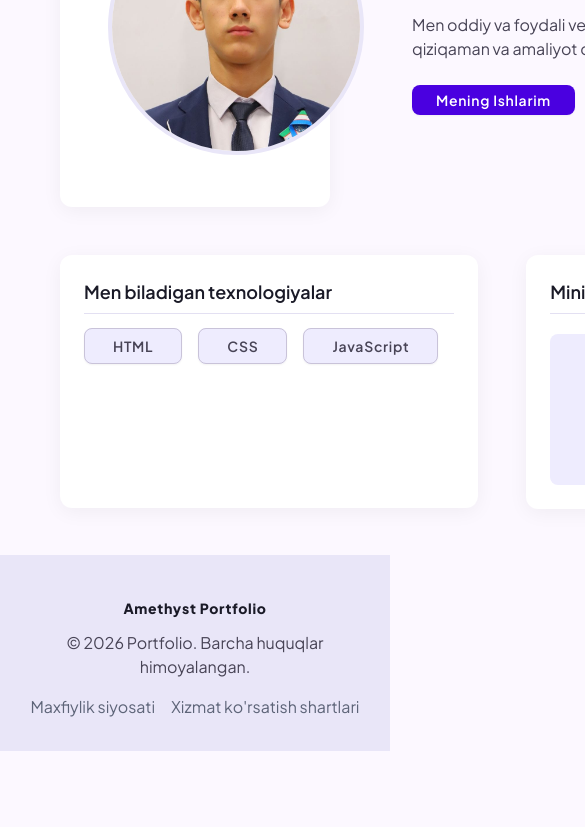
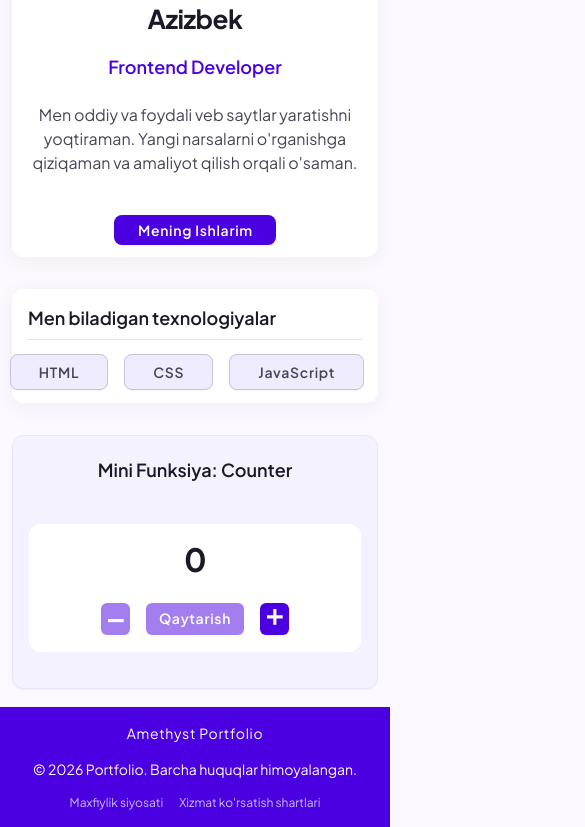
Before and after one commit to azzicco/Personal-Porfolio, a plain HTML site: page index.html in a window 390 px wide. Shown: the part 260-1087 px from the top of the page, 585 px wide, since content can reach past the window. Before the commit the page ends 1011 px from the top, so only its background shows below. Drawn offline with Linux system fonts and the light colour scheme.

Commit message:
feat: Complete mobile layout

```diff
--- a/style.css
+++ b/style.css
@@ -738,3 +738,210 @@ hr {
   text-align: center;
   color: #6336fa;
 }
+@media (max-width: 767px) {
+  * {
+    box-sizing: border-box;
+    padding: 0;
+    margin: 0;
+  }
+
+  .index-header {
+    width: 100%;
+  }
+  .index-nav {
+    width: 100%;
+  }
+  .index-button {
+    display: none;
+  }
+  .nav-links {
+    display: none;
+    position: absolute;
+    top: 63px;
+    right: 12px;
+    flex-direction: column;
+    gap: 16px;
+    padding: 16px 24px;
+    background: #fff;
+    border-radius: 8px;
+    box-shadow: 0 4px 20px rgba(0, 0, 0, 0.1);
+    width: 180px;
+  }
+  .nav-links.active {
+    display: flex;
+    flex-direction: column;
+  }
+  .menu-button {
+    display: block;
+  }
+  .hero {
+    display: flex;
+    flex-direction: column;
+    justify-content: center;
+    align-items: center;
+    text-align: center;
+    border-radius: 12px;
+    margin: 32px 12px;
+    height: 422px;
+  }
+  .hero-image img {
+    width: 128px;
+    height: 128px;
+  }
+  .hero-content {
+    display: flex;
+    flex-direction: column;
+    justify-content: center;
+    align-items: center;
+    /* width: 100%; */
+    text-align: center;
+  }
+  .hero-content h1 {
+    font-family: var(--font-family);
+    font-weight: 700;
+    font-size: 26px;
+    margin-bottom: 15.19px;
+    line-height: 120%;
+    text-align: center;
+    color: #1a1a27;
+  }
+  .hero-content h2 {
+    font-family: var(--font-family);
+    font-weight: 600;
+    font-size: 18px;
+    line-height: 140%;
+    text-align: center;
+    color: #4a00e0;
+  }
+  .hero-content p {
+    padding: 8px 4px 0;
+    width: 334px;
+    height: 80px;
+    text-align: center;
+  }
+  .mening-ishlarim-button {
+    display: block;
+    width: 162px;
+    margin: 0 auto;
+  }
+  .skills-section {
+    display: flex;
+    flex-direction: column;
+    gap: 32px;
+    height: auto;
+    margin: 32px 12px 18px;
+  }
+  .skills-card {
+    border-radius: 12px;
+    padding: 16px;
+    height: 114px;
+  }
+  .skills-card ul {
+    justify-content: center;
+  }
+  .counter-card {
+    display: flex;
+    flex-direction: column;
+    justify-content: center;
+    align-items: center;
+    border: 1px solid #e9e6f8;
+    border-radius: 12px;
+    padding: 16px;
+
+    box-shadow: 0 1px 2px 0 rgba(0, 0, 0, 0.05);
+    background: #f5f2ff;
+  }
+  .counter-card h4 {
+    border: none;
+    text-align: center;
+    margin-bottom: 16px;
+  }
+  .counter-part {
+    border-radius: 12px;
+    padding: 24px 32px;
+    width: 100%;
+    height: 128px;
+    /* max-width: 200px; */
+    margin: 16px 82px;
+    background: #fff;
+  }
+  .plus-minus {
+    border-radius: 6px;
+    width: 29px;
+    height: 32px;
+  }
+  .button-qaytarish {
+    border-radius: 6px;
+    padding: 7px 12px 8px;
+    width: 98px;
+    height: 32px;
+  }
+  .index-footer {
+    padding: 16px 12px;
+    height: auto;
+    background: #4a00e0;
+  }
+  .footer-first-paragraph,
+  .footer-second-paragraph {
+    font-family: var(--font-family);
+    font-weight: 400;
+    font-size: 14px;
+    white-space: nowrap;
+    line-height: 143%;
+    text-align: center;
+    color: #fff;
+  }
+  .footer-last-paragraph p {
+    font-family: var(--font-family);
+    font-weight: 400;
+    font-size: 12px;
+    line-height: 133%;
+    text-align: center;
+    color: #cabeff;
+  }
+
+  .about-hero {
+    display: flex;
+    flex-direction: column;
+  }
+  .detailed-info {
+    display: flex;
+    flex-direction: column;
+    height: auto;
+  }
+  .about-image img {
+    width: 200px;
+    height: 200px;
+  }
+  .about-content {
+    text-align: center;
+  }
+  .about-interests {
+    height: 140px;
+  }
+  .about-skills {
+    display: flex;
+    flex-direction: column;
+  }
+  .contacts-info {
+    display: flex;
+    flex-direction: column;
+    justify-content: center;
+    align-items: center;
+  }
+  .connect-with-me {
+    display: flex;
+    flex-direction: column;
+    justify-content: center;
+    height: auto;
+    width: 100%;
+  }
+  .software-container {
+    display: grid;
+    grid-template-columns: 1fr 1fr;
+  }
+  .contacts-article {
+    height: auto;
+    margin: 32px 20px;
+  }
+}
```
